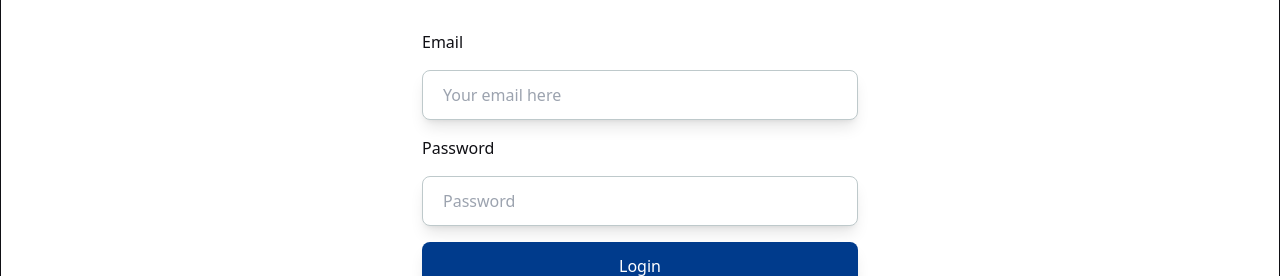
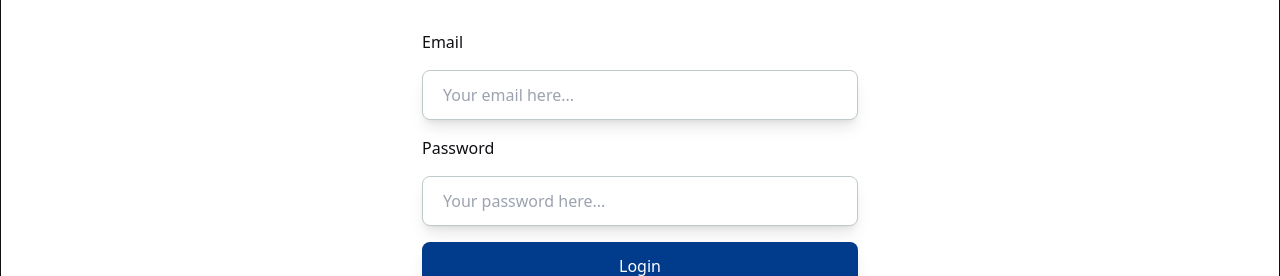
Before and after one commit to FlashGPT/FlashGPT-Production, a Next.js app: page /login in a window 1280 px wide. Shown: the part 202-478 px from the top of the page. Built offline with nearby package versions, Linux system fonts and the light colour scheme.

Commit message:
Fix password hiding

```diff
--- a/src/components/authComponents/AuthForm.tsx
+++ b/src/components/authComponents/AuthForm.tsx
@@ -47,7 +47,7 @@ function AuthForm({
           <h1>Email</h1>
           <input
             {...register("email")}
-            placeholder="Your email here"
+            placeholder="Your email here..."
             type="text"
             className="border border-gray shadow-lg rounded-lg px-5 py-3"
           />
@@ -56,8 +56,8 @@ function AuthForm({
           <h1>Password</h1>
           <input
             {...register("password")}
-            placeholder="Password"
-            type="Your password here"
+            placeholder="Your password here..."
+            type="password"
             className="border border-gray shadow-lg rounded-lg px-5 py-3"
           />
         </div>
```
